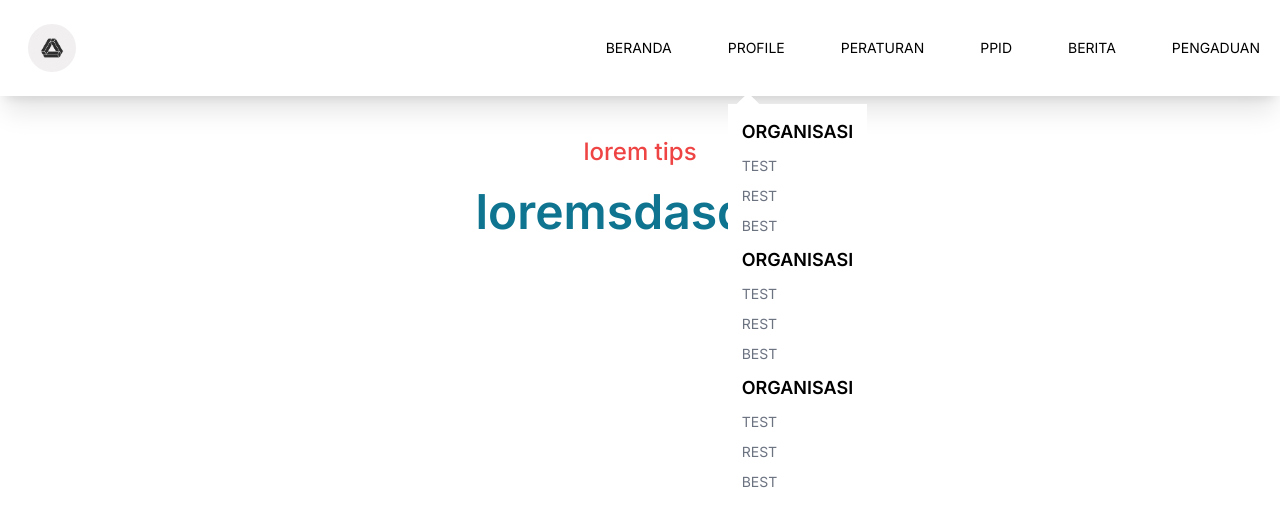
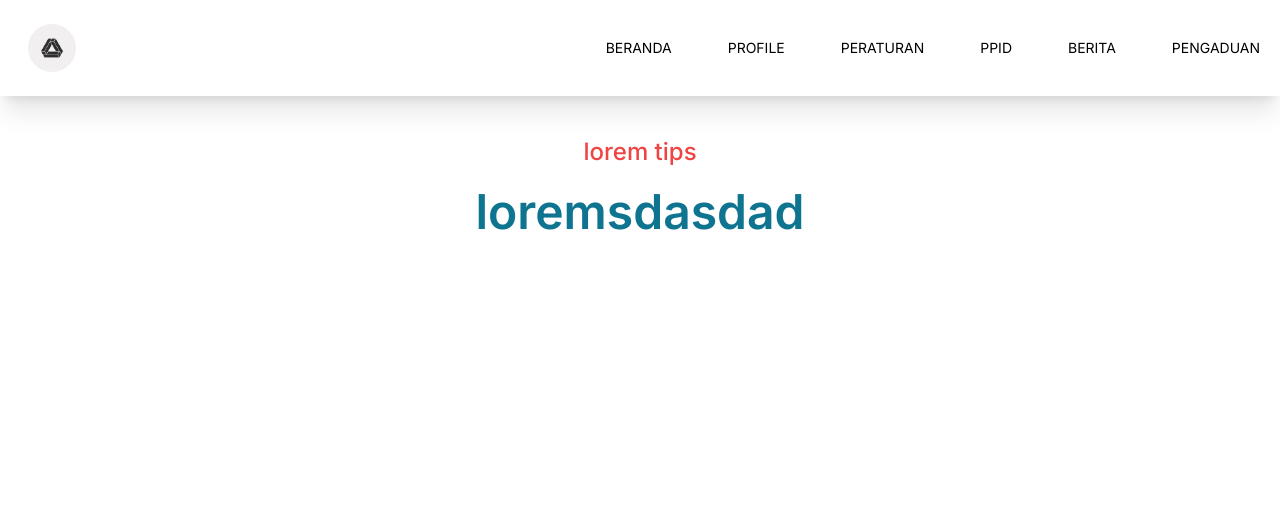
Before and after one commit to TommyPurba/companyorg, a Next.js app in the folder beacomp/: page / in a window 1280 px wide. Shown: the top 526 px of the page. Built offline with nearby package versions, Linux system fonts and the light colour scheme.

Commit message:
feat: add hidden menu

```diff
--- a/beacomp/src/components/navigation/Navlinks.js
+++ b/beacomp/src/components/navigation/Navlinks.js
@@ -44,24 +44,27 @@ export const Navlinks = () => {
   return (
     <>
       {links.map((links) => (
-        <div className="px-3 text-left md:cursor-pointer">
+        <div className="px-3 text-left md:cursor-pointer group">
           <h1 className="py-6">{links.name}</h1>
           {links.submenu && (
             <div>
-              <div className="absolute top-20">
+              <div className="absolute top-20 hidden group-hover:block hover:block">
                 <div className="py-3">
                   <div className="w-4 h-4 left-3 absolute mt-1 bg-white rotate-45"></div>
                 </div>
                 <div className="bg-white p-3.5">
                   {links.sublink.map((mySubLinks) => (
                     <div>
-                      <h5 className="text-lg font-semibold">
+                      <h6 className="text-lg hover:to-blue-950">
                         {mySubLinks.subName}
-                      </h5>
+                      </h6>
                       {mySubLinks.SubNavMenu && (
                         <div>
-                          <div>
-                            <div>
+                          <div className="absolute right-20">
+                            <div className="py-3">
+                              <div className="w-4 h-4 left-3 absolute mt-1 bg-white rotate-45"></div>
+                            </div>
+                            <div className="bg-white p-3.5">
                               {mySubLinks.SubLinks.map((SubmenuLink) => (
                                 <div className="text-sm text-gray-500 my-2.5 ">
                                   <a
```
